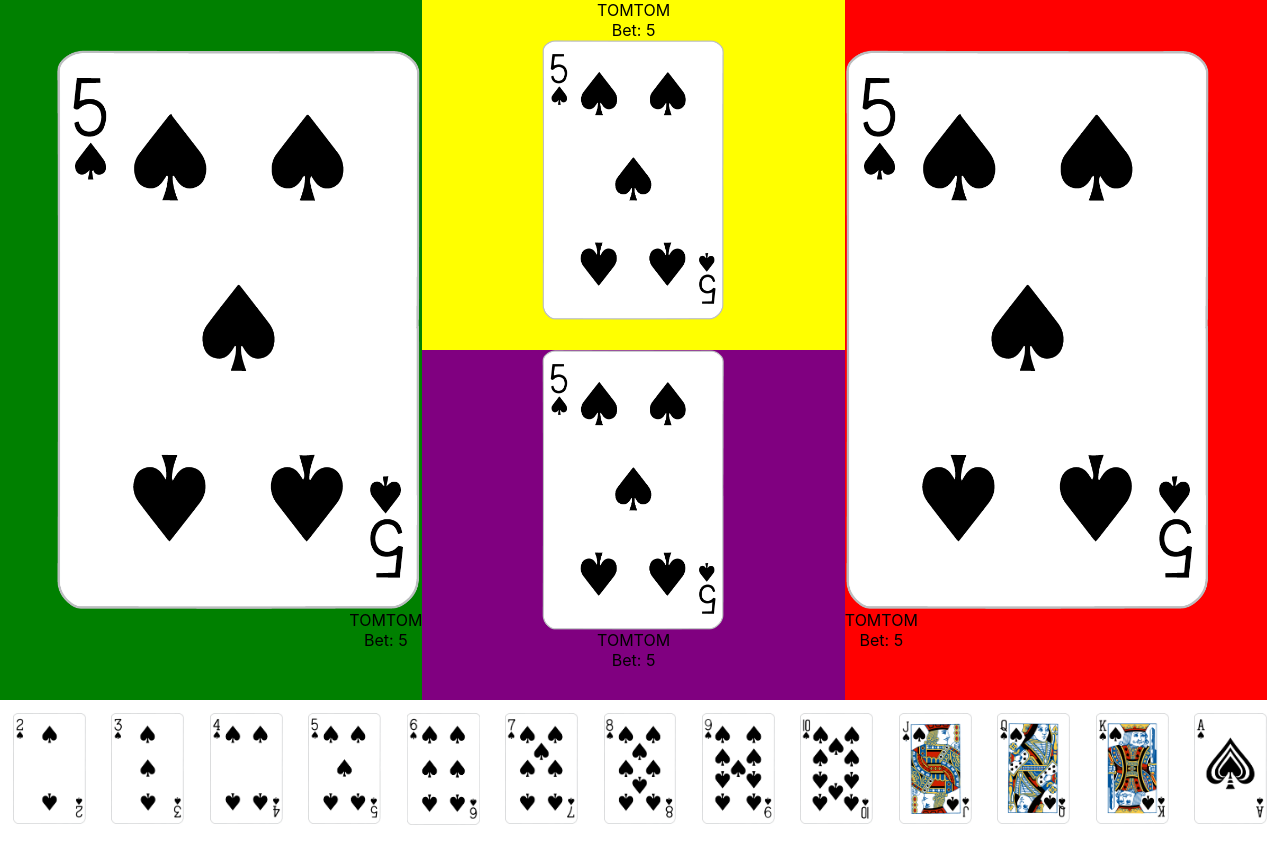
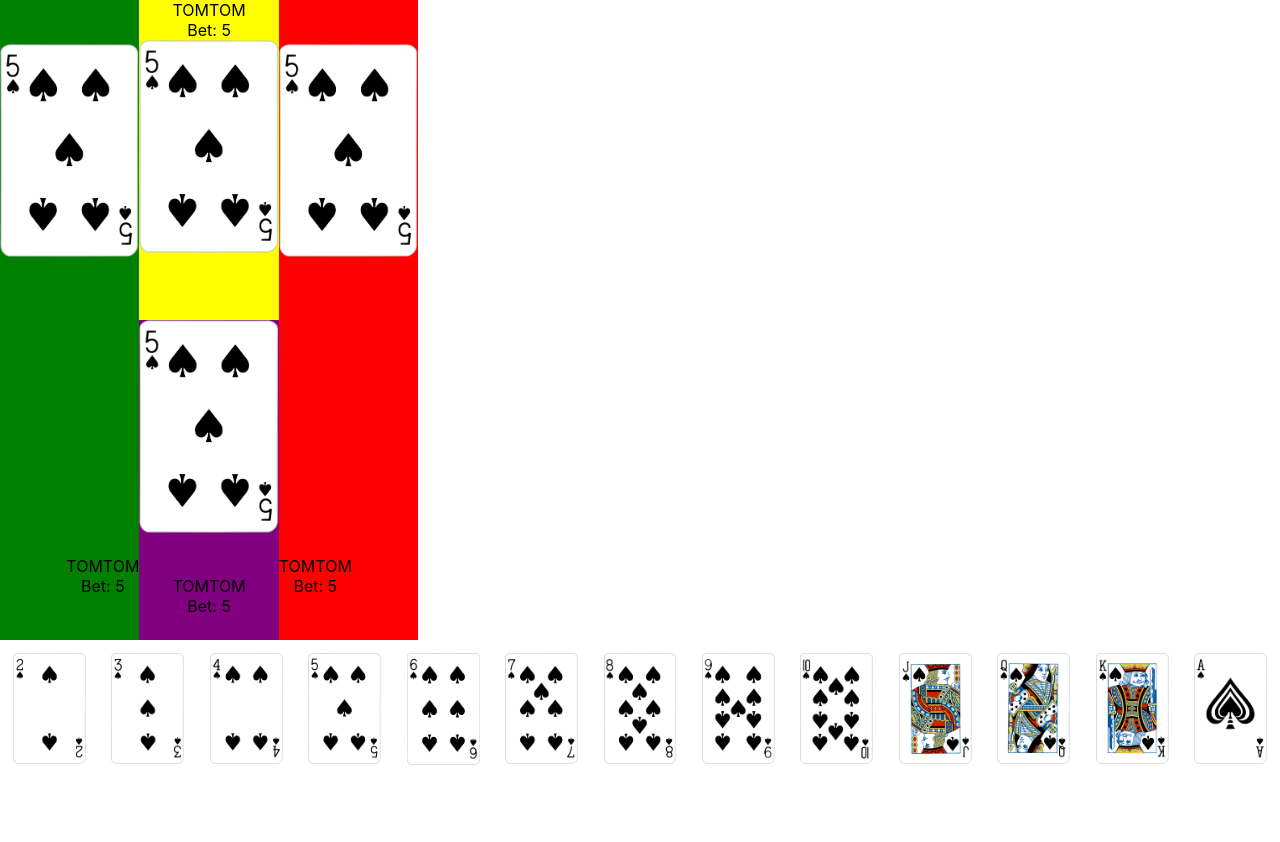
Before and after one commit to tommy-lettieri/spades-client, a React (Create React App) app: page / in a window 1280 px wide. After the commit the page ends 800 px from the top, so only its background shows below. Built offline with nearby package versions, Linux system fonts and the light colour scheme.

Commit message:
Fixed some board styling

```diff
--- a/src/App.css
+++ b/src/App.css
@@ -1,3 +1,11 @@
+/* TODO FIX */
+body {
+  height: 100vh
+}
+
+#root {
+  height: 100%
+}
 .App {
   text-align: center;
 }
--- a/src/components/App.tsx
+++ b/src/components/App.tsx
@@ -1,5 +1,5 @@
 import React from 'react';
-// import './App.css';
+import '../App.css';
 import Login from './Login';
 import CardModel from '../models/Card';
 import Card from './Card';
@@ -27,12 +27,15 @@ class App extends React.Component<AppProps, AppState> {
 
   render() {
     return (
-      <div>
+      <div style={{ height: '100%' }}>
         {/* <Login /> */}
         {/* <Card card={new CardModel(2, Suit.SPADE)} /> */}
         {/* {d.getCards().map((c:CardModel)=><Card style={{maxWidth: '100px'}}card={c} />)} */}
-        <Board />
-        <Hand cards={cards}/>
+        <Board style={{
+          width: '33%',
+          height: '80%',
+        }} />
+        <Hand cards={cards} />
       </div>
     );
   }
--- a/src/components/Board.tsx
+++ b/src/components/Board.tsx
@@ -6,14 +6,14 @@ import Suit from '../constants/enums/Suit';
 
 let playedCard = new CardModel(5, Suit.SPADE);
 type BoardProps = {
+    style?: any
 }
 
 function Board(props: BoardProps) {
     return (
         <div style={{
-            width: '100%',
-            height: '700px',
-            display: 'flex'
+            display: 'flex',
+            ...props.style
         }}>
             <Player playedCard={playedCard} name="TOMTOM" bet="5" style={{
                 width: '33%',
```
